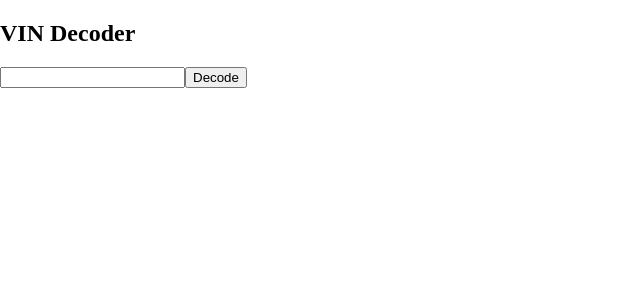
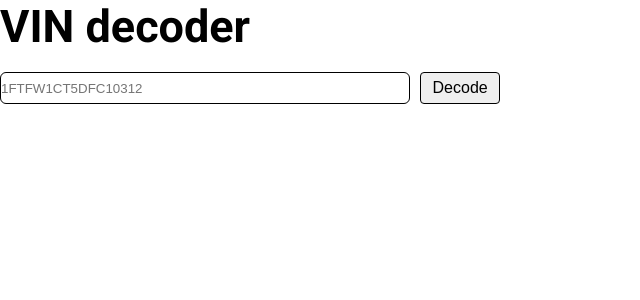
Before and after one commit to PustovoitA/Vin-Decoder, a React (Vite) app: page /Home in a window 1280 px wide. Shown: the top 300 px of the page, without its empty margins (0-640 px from the left). Built offline with nearby package versions, Linux system fonts and the light colour scheme.

Commit message:
add validation to input and styles fro head and form

```diff
--- a/src/components/Form/Form.tsx
+++ b/src/components/Form/Form.tsx
@@ -1,10 +1,38 @@
+import { useForm, type SubmitHandler } from "react-hook-form"
 import styles from "./From.module.css"
 
+interface InputType {
+    code: string
+}
+
+const VIN_REGEX = /^[A-HJ-NPR-Z0-9]{1,17}$/i;
+
 const Form = () => {
+    const {register, handleSubmit, formState: {errors}} = useForm<InputType>({mode:"onChange"})
+    const onSubmit:SubmitHandler<InputType> = (data) => console.log(data)
+
     return(<>
-        <form>
-            <input type="text" />
-            <button type="submit">Decode</button>
+        <form onSubmit={handleSubmit(onSubmit)} className={styles.form}>
+            <input
+            className={styles.input}
+            placeholder="1FTFW1CT5DFC10312"
+            type="text"
+            {...register("code", {
+                required: "The field cannot be empty",
+                maxLength: {
+                    value: 17,
+                    message: "Enter up to 17 characters, letters and digits only"
+                },
+                pattern: {
+                    value: VIN_REGEX,
+                    message: "Enter up to 17 characters, letters and digits only"
+                }
+            })} />
+            <button className={styles.submit_button} type="submit">Decode</button>
+            {errors.code?.message &&
+            (<span className={styles.error_massage}>
+                {errors.code.message}
+            </span>)}
         </form>
     </>)
 }
--- a/src/components/Form/From.module.css
+++ b/src/components/Form/From.module.css
@@ -0,0 +1,37 @@
+.form{
+    display: flex;
+    align-items: center;
+    gap: 10px;
+    height: 30px;
+    width: 100%;
+    font-family: Roboto;
+    position: relative;
+}
+
+.input{
+    outline: 0;
+    border: 1px solid #000;
+    border-radius: 6px;
+    padding: 0;
+    height: 100%;
+    width: calc(100% - 90px);
+    text-transform: uppercase;
+}
+
+.submit_button{
+    outline: 0;
+    border: 1px solid #000;
+    border-radius: 4px;
+    font-size: 16px;
+    padding-block: 6px;
+    width: 80px;
+    cursor: pointer;
+}
+
+.error_massage{
+    color: var(--error);
+    width: 100%;
+    position: absolute;
+    bottom: -28px;
+    left: 1px;
+}
--- a/src/pages/Home/Home.module.css
+++ b/src/pages/Home/Home.module.css
@@ -0,0 +1,14 @@
+.section_home{
+    display: flex;
+    flex-direction: column;
+    align-items: start;
+    justify-content: start;
+    gap: 20px;
+    width: 100%;
+    max-width: 500px;
+    font-family: Roboto;
+}
+.head{
+    font-size: 45px;
+    margin: 0;
+}
--- a/src/pages/Home/Home.tsx
+++ b/src/pages/Home/Home.tsx
@@ -3,8 +3,8 @@ import styles from "./Home.module.css"
 
 const Home = () => {
     return (<>
-        <section className="section_home">
-            <h1>VIN Decoder</h1>
+        <section className={styles.section_home}>
+            <h1 className={styles.head}>VIN decoder</h1>
             <Form/>
         </section>
     </>)
```
